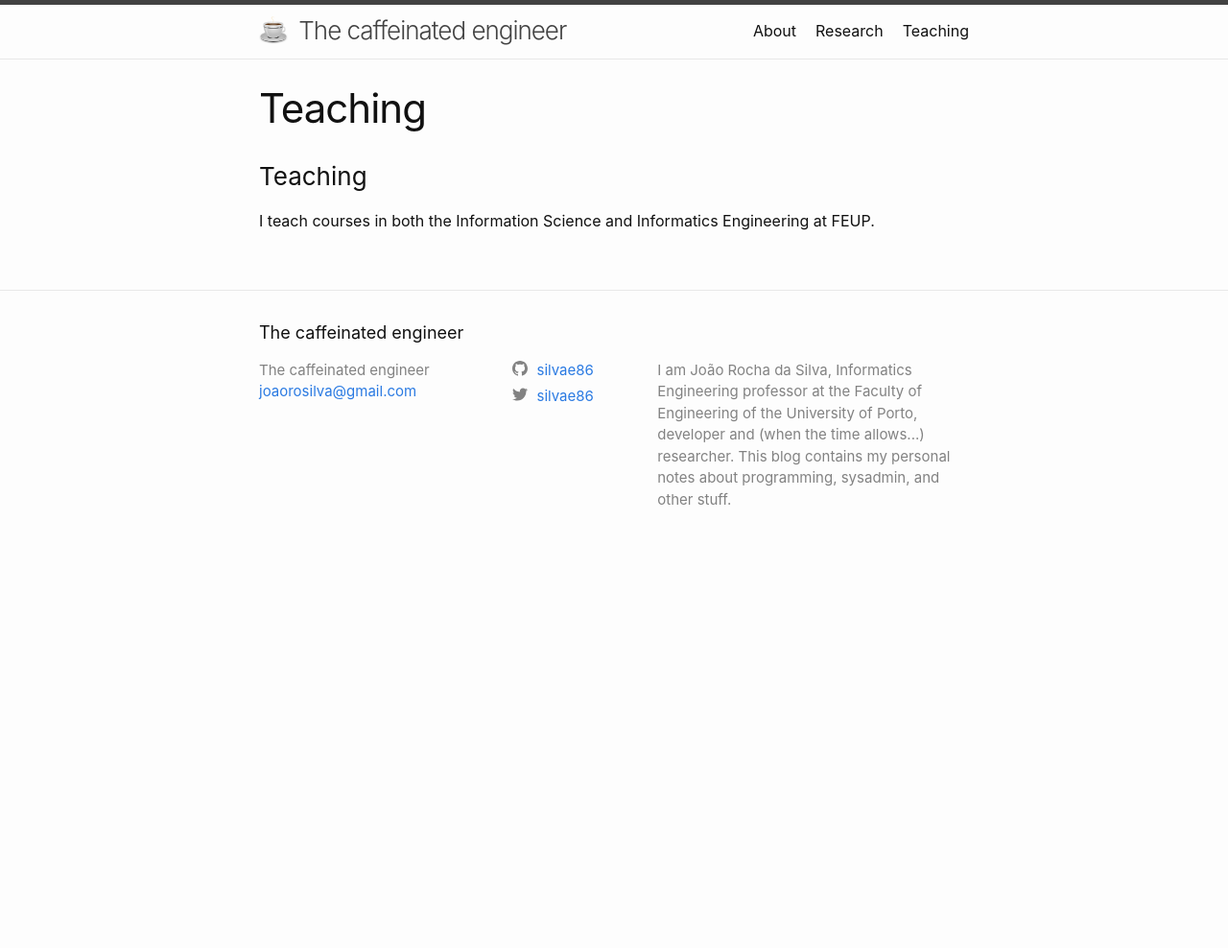
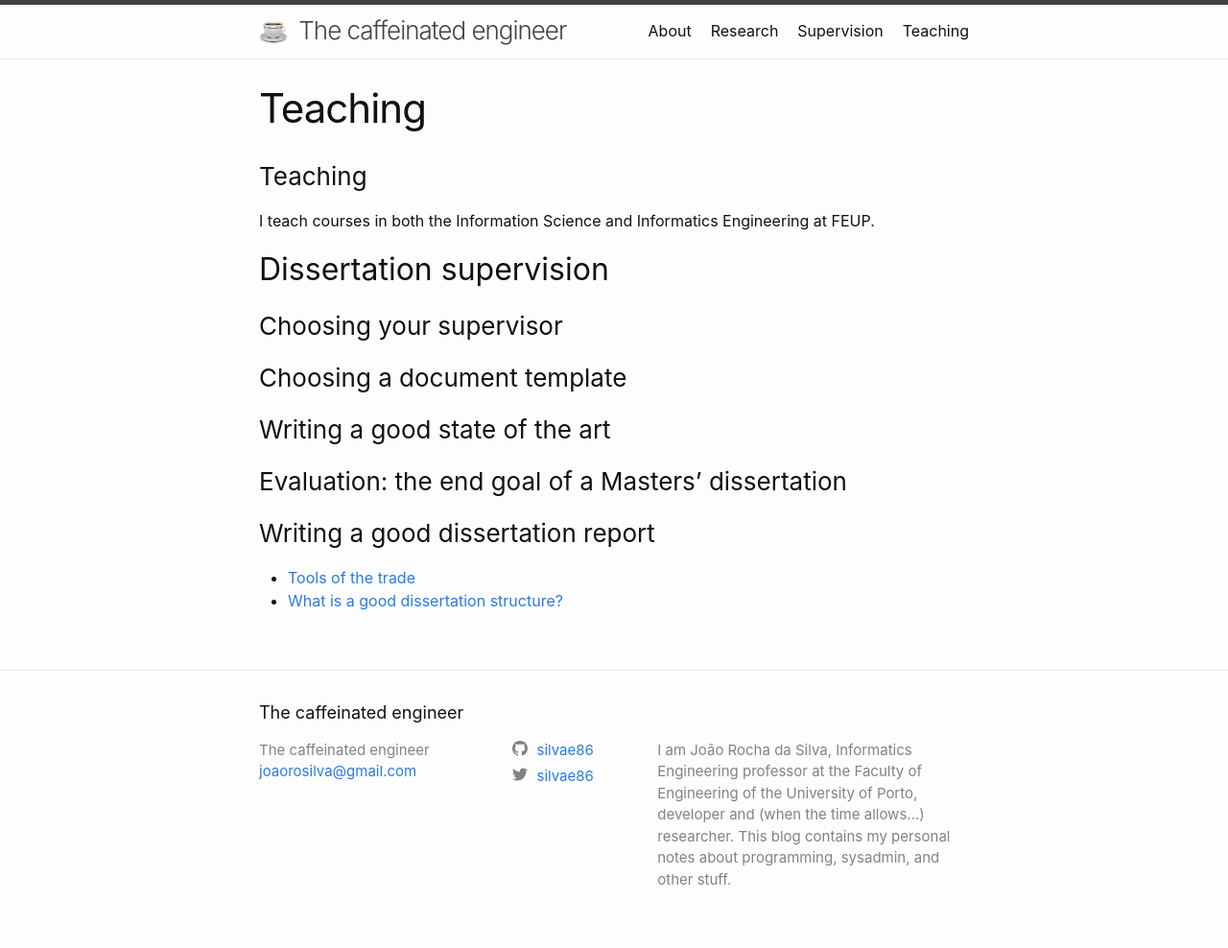
Before and after one commit to silvae86/silvae86.github.io, a Jekyll site: the page built from teaching.md, in a window 1280 px wide. Shown: the whole page at 96% size. Built offline with Jekyll 4.4.1, drawn with Linux system fonts in a browser that asks for light colours; before the commit the page ends 900 px from its top, so only the background shows below that.

Commit message:
Building dissertation structure page

```diff
--- a/teaching.md
+++ b/teaching.md
@@ -7,6 +7,21 @@ permalink: /teaching/
 ### Teaching
 
 I teach courses in both the Information Science and Informatics Engineering at FEUP.
+
+## Dissertation supervision
+
+### Choosing your supervisor
+
+### Choosing a document template
+
+### Writing a good state of the art
+
+### Evaluation: the end goal of a Masters' dissertation
+
+### Writing a good dissertation report
+
+- [Tools of the trade](supervision/tools)
+- [What is a good dissertation structure?](supervision/dissertation_structure)
 
 <!--
 
```
Also changed, not shown: _supervision/dissertation_structure.md (added, +18 -0 lines), _supervision/tools.md (added, +7 -0 lines), about.md (+1 -1 lines), supervision.md (added, +7 -0 lines), Gemfile (line endings or trailing spaces), _config.yml (line endings or trailing spaces), 1 other file.
